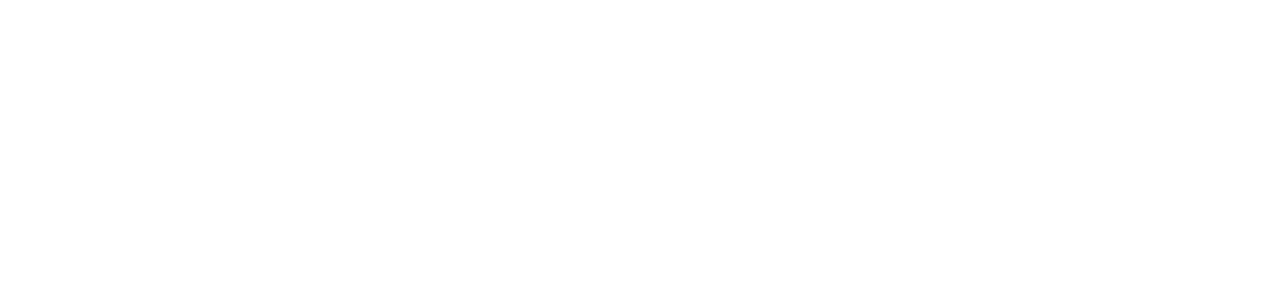
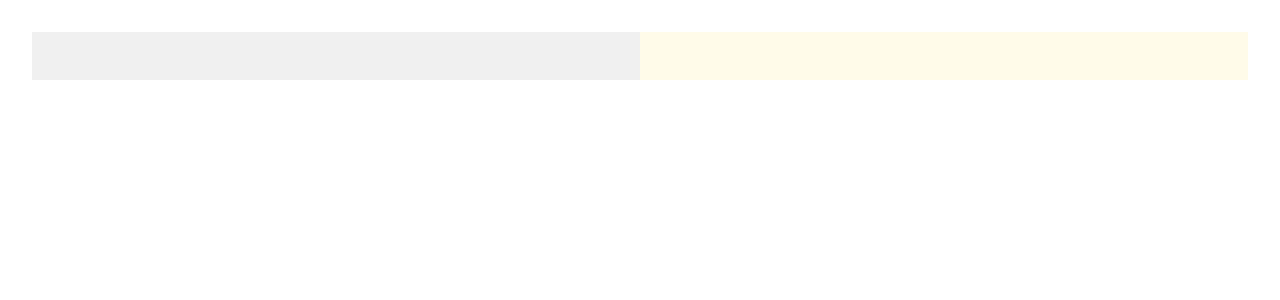
Before and after one commit to Lean099/antonys-project, a React (Vite) app in the folder frontend/: page / in a window 1280 px wide. Shown: the top 300 px of the page. Built offline with nearby package versions, Linux system fonts and the light colour scheme.

Commit message:
Se agrego componente main

```diff
--- a/frontend/src/App.jsx
+++ b/frontend/src/App.jsx
@@ -1,10 +1,11 @@
 import './App.css'
+import Main from './components/Main'
 
 function App() {
 
   return (
     <>
-
+      <Main/>
     </>
   )
 }
--- a/frontend/src/components/Main.jsx
+++ b/frontend/src/components/Main.jsx
@@ -0,0 +1,24 @@
+import React from 'react'
+
+const Main = () => {
+  return (
+    <>
+      <div className="container-fluid" style={{ background: '#F0F0F0' }}>
+        <div class="row">
+          <div class="col-12 col-md-6 text-white p-3">
+
+          </div>
+
+          <div
+            class="col-12 col-md-6 text-white p-4"
+            style={{ background: '#FFFBE9' }}
+          >
+
+          </div>
+        </div>
+      </div>
+    </>
+  );
+}
+
+export default Main
```
